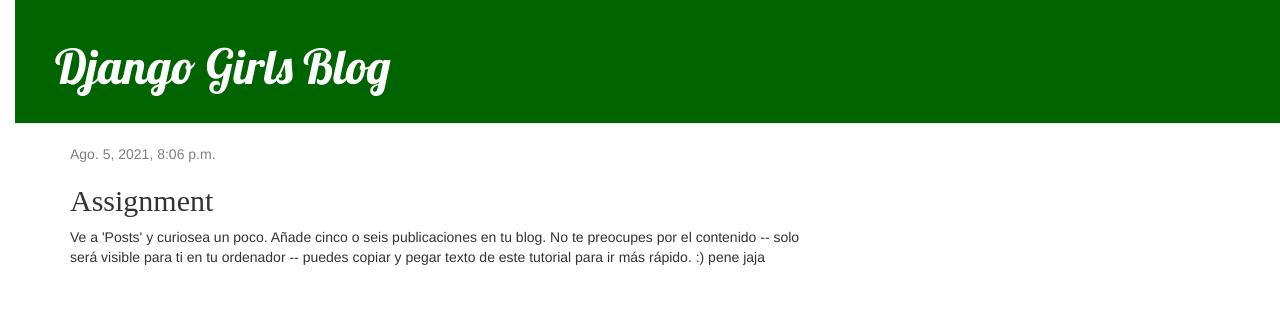
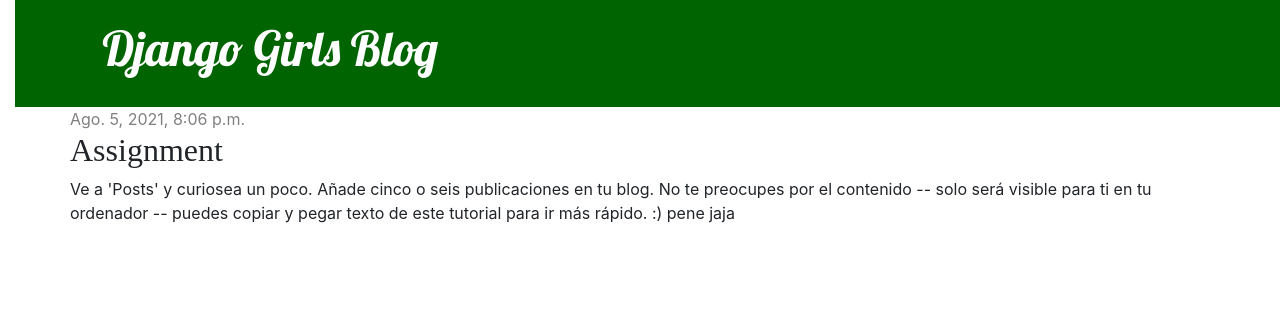
Before and after one commit to charlie-kaiser/my-first-blog, a Django app: page /post/1/ in a window 1280 px wide. Shown: the top 336 px of the page. Run offline with Django 3.2, Linux system fonts and the light colour scheme; data comes from the database, SQL or seed files in the repository; both versions use the stored data as it was after the commit; some libraries are stand-ins or nearby versions.

Commit message:
Fin de la pagina web con seguridad

```diff
--- a/blog/templates/blog/base.html
+++ b/blog/templates/blog/base.html
@@ -1,23 +1,30 @@
 {% load static %}
+<!DOCTYPE html>
 <html>
     <head>
         <title>Django Girls blog</title>
-        <link rel="stylesheet" href="//maxcdn.bootstrapcdn.com/bootstrap/3.2.0/css/bootstrap.min.css">
-        <link rel="stylesheet" href="//maxcdn.bootstrapcdn.com/bootstrap/3.2.0/css/bootstrap-theme.min.css">
+        <link rel="stylesheet" href="https://cdn.jsdelivr.net/npm/bootstrap@4.5.3/dist/css/bootstrap.min.css" integrity="sha384-TX8t27EcRE3e/ihU7zmQxVncDAy5uIKz4rEkgIXeMed4M0jlfIDPvg6uqKI2xXr2" crossorigin="anonymous">
+        <link href='//fonts.googleapis.com/css?family=Lobster&subset=latin,latin-ext' rel='stylesheet' type='text/css'>
         <link rel="stylesheet" href="{% static 'css/blog.css' %}">
-        <link href="//fonts.googleapis.com/css?family=Lobster&subset=latin,latin-ext" rel="stylesheet" type="text/css">
     </head>
     <body>
-    <div class="page-header">
+        <header class="page-header">
+            <div class="container">
+                {% if user.is_authenticated %}
+                    <a href="{% url 'post_new' %}" class="top-menu">
+                     {% include './icons/file-earmark-plus.svg' %}
+                    </a>
+                {% endif %}
                 <h1><a href="/">Django Girls Blog</a></h1>
             </div>
-    <div class="content container">
+        </header>
+        <main class="content container">
             <div class="row">
-            <div class="col-md-8">
+                <div class="col">
                     {% block content %}
                     {% endblock %}
                 </div>
             </div>
-    </div>
+        </main>
     </body>
 </html>
--- a/blog/templates/blog/post_detail.html
+++ b/blog/templates/blog/post_detail.html
@@ -2,6 +2,13 @@
 
 {% block content %}
     <article class="post">
+        <aside class="actions">
+            {% if user.is_authenticated %}
+                <a class="btn btn-default" href="{% url 'post_edit' pk=post.pk %}">
+                {% include './icons/pencil-fill.svg' %}
+            </a>
+            {% endif %}
+        </aside>
         {% if post.published_date %}
             <time class="date">
                 {{ post.published_date }}
--- a/blog/urls.py
+++ b/blog/urls.py
@@ -4,4 +4,6 @@
 urlpatterns = [
     path('', views.post_list, name='post_list'),
     path('post/<int:pk>/', views.post_detail, name='post_detail'),
+    path('post/new/', views.post_new, name='post_new'),
+     path('post/<int:pk>/edit/', views.post_edit, name='post_edit'),
 ]
--- a/blog/views.py
+++ b/blog/views.py
@@ -1,5 +1,6 @@
 
-from django.shortcuts import render, get_object_or_404
+from .forms import PostForm
+from django.shortcuts import render, get_object_or_404, redirect
 from django.utils import timezone
 from .models import Post
 
@@ -11,3 +12,31 @@
 def post_detail(request, pk):
     post = get_object_or_404(Post, pk=pk)
     return render(request, 'blog/post_detail.html', {'post': post})
+def post_new(request):
+    form = PostForm()
+    return render(request, 'blog/post_edit.html', {'form': form})
+def post_new(request):
+    if request.method == "POST":
+        form = PostForm(request.POST)
+        if form.is_valid():
+            post = form.save(commit=False)
+            post.author = request.user
+            post.published_date = timezone.now()
+            post.save()
+            return redirect('post_detail', pk=post.pk)
+    else:
+        form = PostForm()
+    return render(request, 'blog/post_edit.html', {'form': form})
+def post_edit(request, pk):
+    post = get_object_or_404(Post, pk=pk)
+    if request.method == "POST":
+        form = PostForm(request.POST, instance=post)
+        if form.is_valid():
+            post = form.save(commit=False)
+            post.author = request.user
+            post.published_date = timezone.now()
+            post.save()
+            return redirect('post_detail', pk=post.pk)
+    else:
+        form = PostForm(instance=post)
+    return render(request, 'blog/post_edit.html', {'form': form})
```
Also changed, not shown: blog/forms.py (added, +9 -0 lines), blog/templates/blog/post_edit.html (added, +9 -0 lines), blog/templates/blog/icons/file-earmark-plus.svg (added), blog/templates/blog/icons/pencil-fill.svg (added), db.sqlite3. Lines whose indentation alone changed are shown as unchanged.
